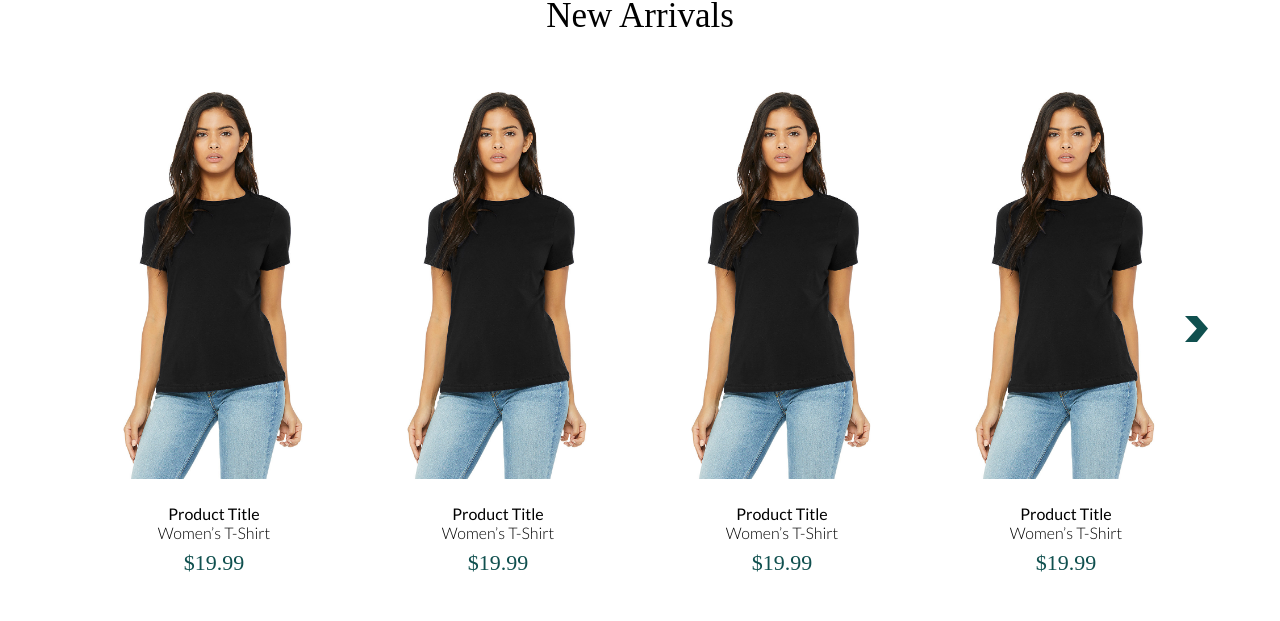
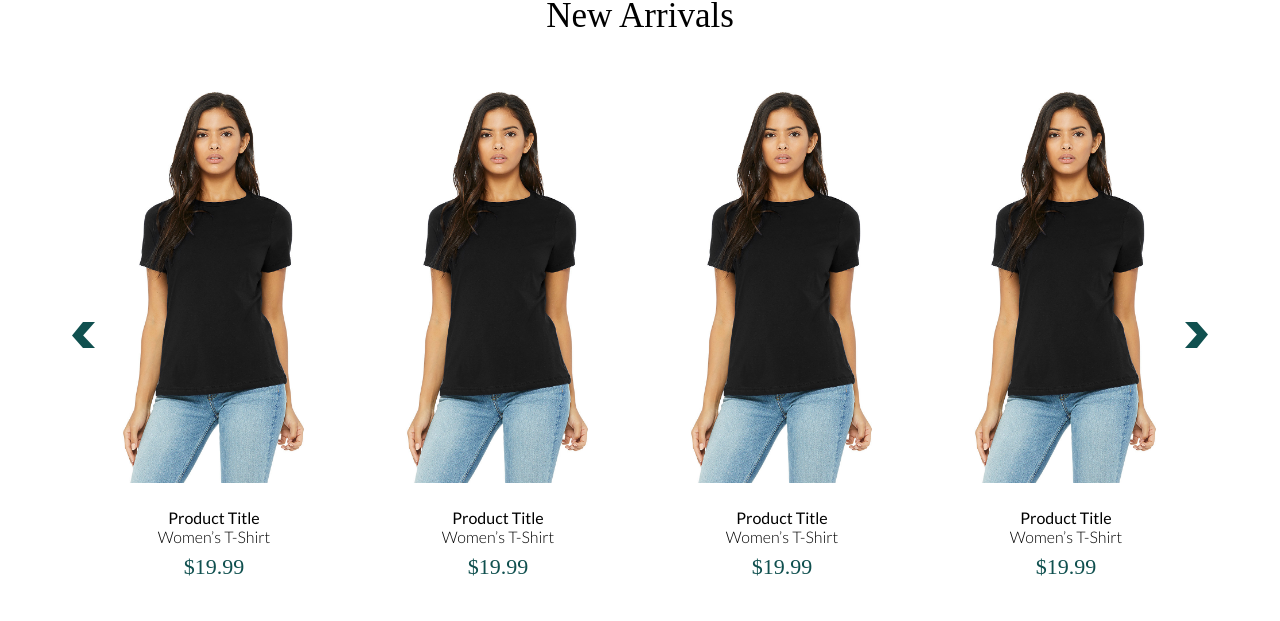
Before and after one commit to janelleballack/dyode-technical-assessment, a React (Create React App) app: page / in a window 1280 px wide. Shown: the part 1407-2028 px from the top of the page. Built offline with nearby package versions, Linux system fonts and the light colour scheme; a web font is replaced by a local one.

Commit message:
Add slick slider and update styles for product images

```diff
--- a/package.json
+++ b/package.json
@@ -11,7 +11,9 @@
     "react": "^16.13.1",
     "react-dom": "^16.13.1",
     "react-responsive-carousel": "^3.2.9",
-    "react-scripts": "3.4.1"
+    "react-scripts": "3.4.1",
+    "react-slick": "^0.27.1",
+    "slick-carousel": "^1.8.1"
   },
   "scripts": {
     "start": "react-scripts start",
--- a/src/assets/css/App.css
+++ b/src/assets/css/App.css
@@ -285,28 +285,11 @@ ul {
   justify-content: center;
   flex-direction: row; }
 
-.ProductCarousel {
+.ProductCarousel > .container {
   padding: 0 20px; }
   @media (min-width: 900px) {
-    .ProductCarousel {
+    .ProductCarousel > .container {
       padding: 0 72px; } }
-  .ProductCarousel > .carousel .slide {
-    background: #FFFFFF; }
-  .ProductCarousel > .carousel.carousel-slider .control-arrow {
-    opacity: 1;
-    padding: 0; }
-    .ProductCarousel > .carousel.carousel-slider .control-arrow.control-next.control-arrow:before {
-      background: url("../../../src/assets/img/arrow-right.png") no-repeat;
-      height: 26px;
-      width: 23px;
-      border: none;
-      margin: 0; }
-    .ProductCarousel > .carousel.carousel-slider .control-arrow.control-prev.control-arrow:before {
-      background: url("../../../src/assets/img/arrow-left.png") no-repeat;
-      height: 26px;
-      width: 23px;
-      border: none;
-      margin: 0; }
 
 .ProductCarousel__title {
   font-family: Pacifico;
@@ -321,12 +304,37 @@ ul {
       line-height: 65px;
       margin-top: 138px; } }
 
+.slick-slider .slick-next,
+.slick-slider .slick-prev {
+  width: 13px;
+  height: 15px;
+  z-index: 1; }
+  @media (min-width: 900px) {
+    .slick-slider .slick-next,
+    .slick-slider .slick-prev {
+      width: 23px;
+      height: 26px; } }
+  .slick-slider .slick-next::before,
+  .slick-slider .slick-prev::before {
+    display: none; }
+
+.slick-slider .slick-next {
+  right: 0; }
+
+.slick-slider .slick-prev {
+  left: 0; }
+
 .ProductCard {
   padding: 0 10px;
-  flex: 0 0 50%; }
+  flex: 0 0 50%;
+  width: 100%;
+  min-width: 150px;
+  padding: 0;
+  margin: auto; }
   @media (min-width: 900px) {
     .ProductCard {
-      flex: inherit; } }
+      margin: auto;
+      max-width: 267px; } }
 
 .ProductCard__info {
   margin-top: 25px; }
--- a/src/components/ProductCard/ProductCard.js
+++ b/src/components/ProductCard/ProductCard.js
@@ -1,16 +1,24 @@
 import React from 'react'
+
+const ProductCard = () => {
+const product =
+    {title       : 'Product Title',
+     description : 'Women’s T-Shirt',
+     price       : '$19.99',
+     url  :`${require("../../assets/img/product-image-1.jpg")}`}
 
 
 
-const ProductCard = (props) => (
+return(
+
   <div className="ProductCard">
-    <img className="ProductCard__image" src={props.url} alt="Images" />
+    <img className="ProductCard__image" src={product.url} alt="Images" />
       <div className="ProductCard__info">
-      <p className="ProductCard__title">{props.title}</p>
-      <p className="ProductCard__description">{props.description}</p>
-      <p className="ProductCard__price">{props.price}</p>
+      <p className="ProductCard__title">{product.title}</p>
+      <p className="ProductCard__description">{product.description}</p>
+      <p className="ProductCard__price">{product.price}</p>
     </div>
   </div>
-);
-
+)
+};
 export default ProductCard;
--- a/src/components/ProductCard/ProductCard.module.scss
+++ b/src/components/ProductCard/ProductCard.module.scss
@@ -1,8 +1,13 @@
 .ProductCard {
   padding: 0 10px;
   flex: 0 0 50%;
+  width: 100%;
+  min-width: 150px;
+  padding: 0;
+  margin: auto;
   @media (min-width: $breakpoint-small) {
-    flex: inherit;
+    margin: auto;
+    max-width: 267px;
   }
 }
 
--- a/src/components/ProductCarousel/ProductCarousel.js
+++ b/src/components/ProductCarousel/ProductCarousel.js
@@ -1,28 +1,80 @@
 import React from "react";
 
-import { Carousel }  from "react-responsive-carousel";
-import "react-responsive-carousel/lib/styles/carousel.min.css";
-import Aux from '../../hoc/Aux';
-import ProductGrid from "../ProductGrid/ProductGrid";
+import "slick-carousel/slick/slick.css";
+import "slick-carousel/slick/slick-theme.css";
+import Slider from "react-slick";
+import Container from '../../containers/Container';
+import ProductCard from "../ProductCard/ProductCard";
+import LeftArrow from "../../assets/img/arrow-left.png";
+import RightArrow from "../../assets/img/arrow-right.png";
 
 const ProductCarousel= () => {
-  var times = 3; // or more
+  var times = 8; // or more
   var slides = Array(times);
   for(var i = 0; i < times; i++){
-    slides[i] = <Aux key={i}><ProductGrid /></Aux>
+    slides[i] = <div key={i}><ProductCard /></div>
 }
 
+ const SampleNextArrow = (props) => {
+  const { className, onClick } = props;
   return (
-    <Aux>
-    <p className="ProductCarousel__title">New Arrivals</p>
-      <Carousel
-        showThumbs={false}
-        showStatus={false}
-        showIndicators={false}
-        className="ProductCarousel">
-        {slides}
-      </Carousel>
-    </Aux>
+    <div
+      className={className}
+      onClick={onClick}> <img src={RightArrow} alt="" />
+    </div>
+  );
+}
+
+const SamplePrevArrow = (props) => {
+  const { className, onClick } = props;
+  return (
+    <div
+      className={className}
+      onClick={onClick}><img src={LeftArrow} alt="" />
+    </div>
+  );
+}
+
+var settings = {
+      dots: false,
+      infinite: false,
+      speed: 500,
+      slidesToShow: 4,
+      slidesToScroll: 4,
+      initialSlide: 0,
+      nextArrow: <SampleNextArrow />,
+      prevArrow: <SamplePrevArrow />,
+      className: "Slider",
+      responsive: [
+        {
+          breakpoint: 1024,
+          settings: {
+            slidesToShow: 3,
+            slidesToScroll: 3,
+            infinite: true,
+            dots: true
+          }
+        },
+        {
+          breakpoint: 600,
+          settings: {
+            slidesToShow: 2,
+            slidesToScroll: 2,
+            initialSlide: 2
+          }
+        }
+      ]
+    };
+
+  return (
+    <div className="ProductCarousel">
+      <Container>
+      <p className="ProductCarousel__title">New Arrivals</p>
+        <Slider {...settings}>
+          {slides}
+        </Slider>
+      </Container>
+    </div>
   );
 }
 
--- a/src/components/ProductCarousel/ProductCarousel.module.scss
+++ b/src/components/ProductCarousel/ProductCarousel.module.scss
@@ -1,30 +1,11 @@
 .ProductCarousel{
-  padding: 0 20px;
-  @media (min-width: $breakpoint-small) {
-    padding: 0 72px;
-  }
-  & > .carousel .slide {
-    background: $white;
+  & > .container {
+     padding: 0 20px;
+    @media (min-width: $breakpoint-small) {
+      padding: 0 72px;
+    }
   }
 
-  & > .carousel.carousel-slider .control-arrow {
-    opacity: 1;
-    padding: 0;
-    &.control-next.control-arrow:before {
-      background: url('../../../src/assets/img/arrow-right.png') no-repeat;
-      height: 26px;
-      width: 23px;
-      border: none;
-      margin: 0;
-    }
-    &.control-prev.control-arrow:before {
-      background: url('../../../src/assets/img/arrow-left.png') no-repeat;
-      height: 26px;
-      width: 23px;
-      border: none;
-      margin: 0;
-    }
-  }
 }
 
 .ProductCarousel__title {
@@ -41,3 +22,25 @@
      margin-top: 138px;
   }
 }
+
+.slick-slider .slick-next,
+ .slick-slider .slick-prev {
+    width: 13px;
+    height: 15px;
+    z-index: 1;
+    @media (min-width: $breakpoint-small) {
+      width: 23px;
+      height: 26px;
+    }
+    &::before {
+      display: none;
+    }
+  }
+
+.slick-slider .slick-next {
+  right: 0;
+}
+
+.slick-slider .slick-prev {
+  left: 0;
+}
```
Also changed, not shown: 1 other file (tests, documents, lock files or other folders).
